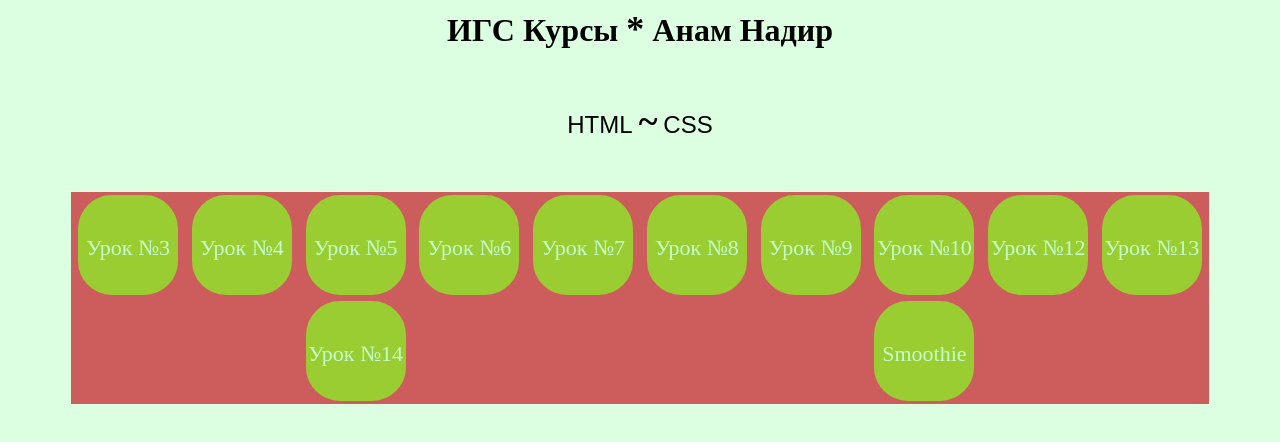
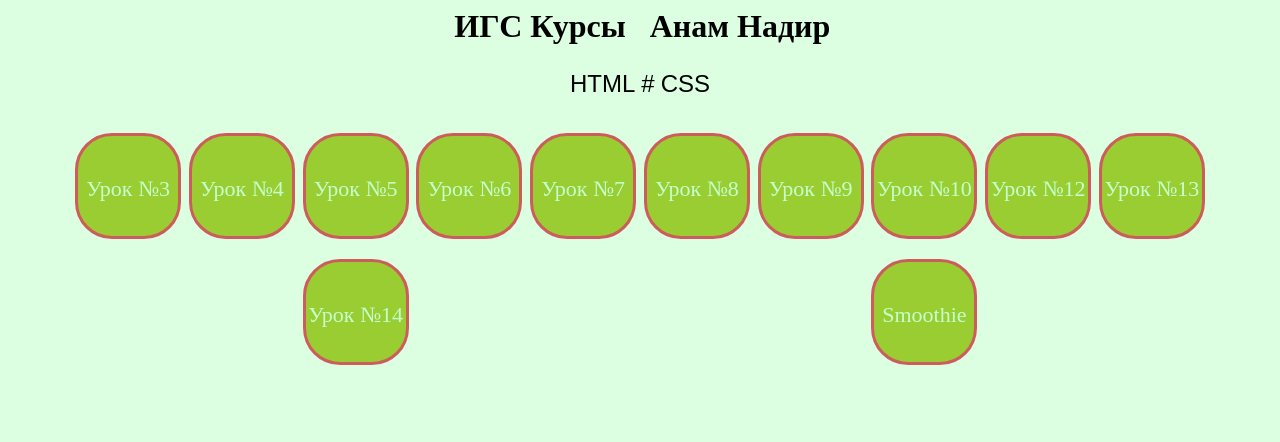
Before and after one commit to Nadir061/IGS, a plain HTML site: page index.html in a window 1280 px wide. Drawn offline with Linux system fonts and the light colour scheme; a web font is replaced by a local one.

Commit message:
Испарвлена главная страница

```diff
--- a/css/mainStyle.css
+++ b/css/mainStyle.css
@@ -23,12 +23,17 @@
     src: url(../fonts/Pacifico/Pacifico-Regular.ttf);
 }
 h1{
+    width: 90%;
     margin: auto;
-    text-align: center;
+    display: flex;
+    flex-wrap:wrap;
+    flex-direction: row;
+    justify-content: center;
 }
 h2{
-    margin: 50px auto;
-    text-align: center;
+    width: 90%;
+    text-align:center;
+    margin: 25px auto;
 }
 a{
     text-decoration: none;
@@ -39,8 +44,9 @@ a{
     font-size: 36px;
 }
 .separ1{
-    font-size: 36px;
-    font-weight: 900;
+    font-family: 'Bungee Spice', sans-serif;
+    font-weight: 400;
+    font-size: 24px;
 }
 .igsLink{
     text-decoration: none;
@@ -49,6 +55,16 @@ a{
 .myLink{
     text-decoration: none;
     color: black
+}
+.igsLinkDiv{
+    max-width: 200px;
+    width: 100%;
+    text-align: center;
+}
+.myLinkDiv{
+    max-width: 200px;
+    width: 100%;
+    text-align: center;
 }
 .htm{
     font-family: 'Bungee Spice', sans-serif;
@@ -65,7 +81,6 @@ a{
     text-shadow: 3px 3px 5px blue;
 }
 body{
-    /*#FFF8DC - Cornsilk */
 background-color: #dcffe1;
 }
 .mainDiv{
@@ -78,18 +93,21 @@ background-color: #dcffe1;
     display: flex;
     flex-wrap: wrap;
     flex-direction: row;
-    justify-content: space-around;
+    justify-content: space-between;
     align-items:center;
-    background-color: indianred;
 }
-@media all and (max-width: 1200px){
-
+@media all and (max-width: 460px){
+    .myLinkDiv{
+        margin-top: 5px;
+        text-decoration-line: overline;
+        text-decoration-color: indianred;
+    }
 }
-
 
 .lessons{
     width: 100px;
     height: 100px;
+    margin: 10px auto;
     background-color:yellowgreen;
     border: 3px solid indianred;
     border-radius: 35%;
--- a/index.html
+++ b/index.html
@@ -9,12 +9,11 @@
 </head>
 <body>
     <h1>
-        <a class="igsLink" href="https://igsinter.net/" target="_blank"> ИГС Курсы</a>
-        <span class="separ">*</span>
-        <a class="myLink" href="./img/i.jpeg" target="_blank">Анам Надир </a>
+        <div class="igsLinkDiv"><a class="igsLink" href="https://igsinter.net/" target="_blank">ИГС Курсы</a></div>
+        <div class="myLinkDiv"><a class="myLink" href="./img/i.jpeg" target="_blank">Анам Надир</a></div>
     </h1>
     <h2>
-        <span class="htm">HTML</span> <span class="separ1">~</span> <span class="cs">CSS</span>
+        <span class="htm">HTML</span> <span class="separ1">#</span> <span class="cs">CSS</span>
     </h2>
         <div class="lessonsLine">
             <div class="lessons">
```
